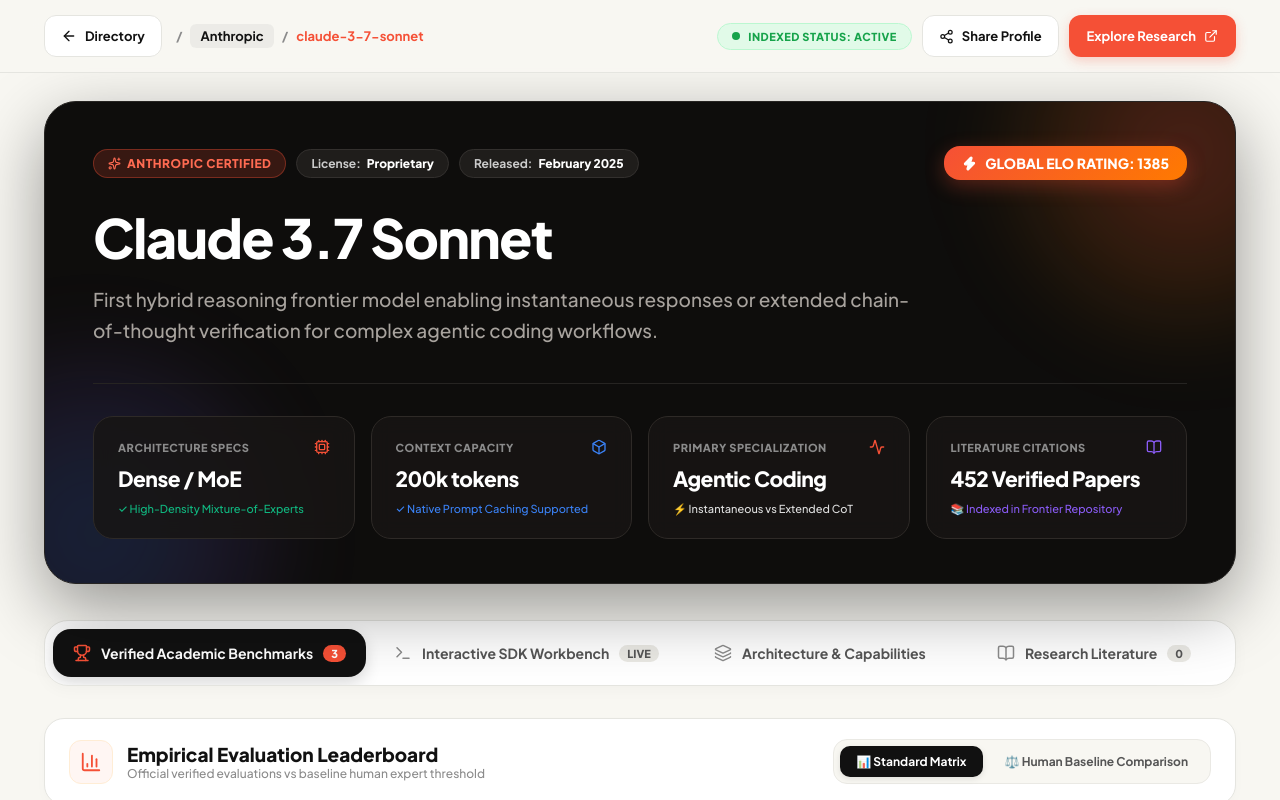
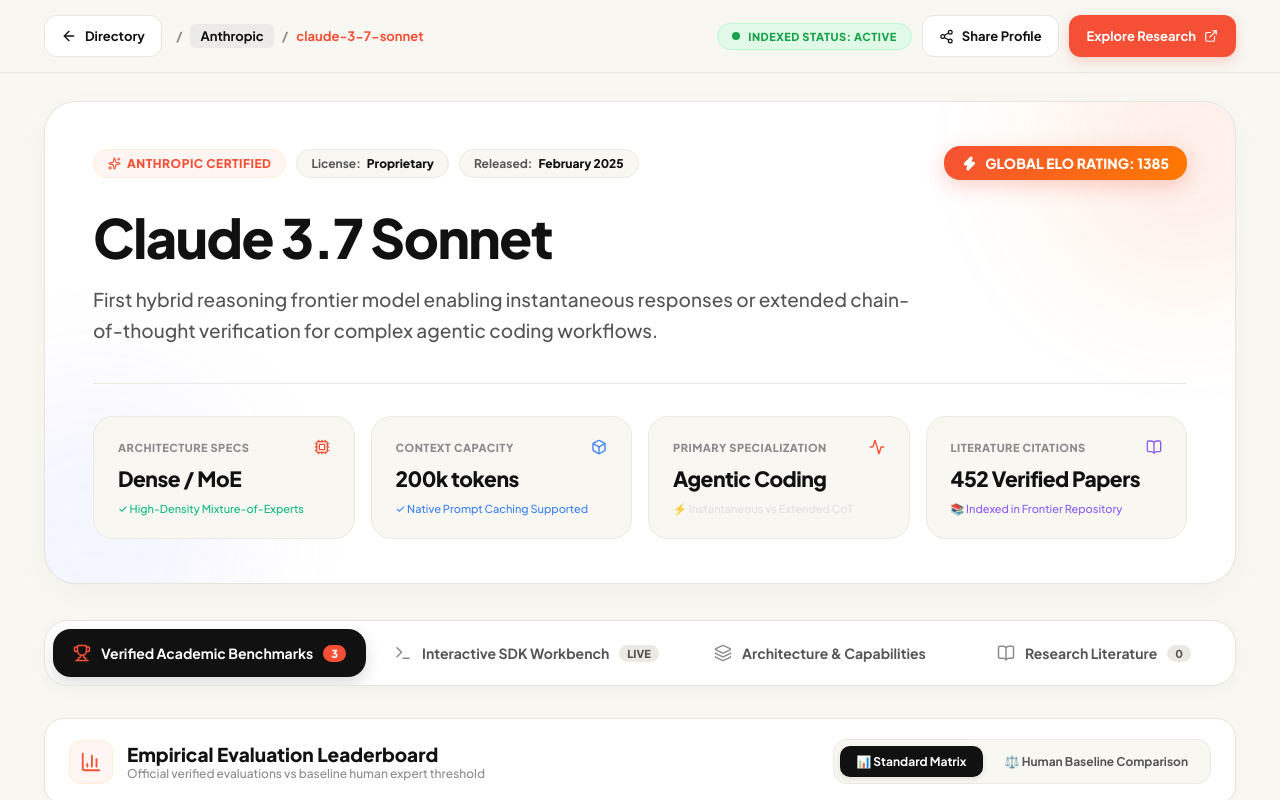
Before and after one commit to Deepak-Solanki04/Frontier_Atlas, a Next.js app: page /models/claude-3-7-sonnet in a window 1280 px wide. Built offline with nearby package versions, Linux system fonts and the light colour scheme.

Commit message:
feat: align hero box color to white editorial theme (#ffffff) matching page and overall design

```diff
--- a/app/globals.css
+++ b/app/globals.css
@@ -1122,12 +1122,12 @@ footer.site-footer-bar {
 }
 .model-obsidian-card {
   position: relative;
-  background: #0E0D0C;
-  color: #ffffff;
+  background: #ffffff;
+  color: #111111;
   border-radius: 32px;
   padding: 44px 48px;
-  border: 1px solid #262422;
-  box-shadow: 0 24px 70px rgba(0, 0, 0, 0.4);
+  border: 1px solid var(--border, #E5E5E0);
+  box-shadow: 0 12px 36px rgba(0, 0, 0, 0.03);
   overflow: hidden;
 }
 .model-obsidian-glow-top {
@@ -1136,7 +1136,7 @@ footer.site-footer-bar {
   right: -160px;
   width: 420px;
   height: 420px;
-  background: radial-gradient(circle, rgba(245, 80, 54, 0.3) 0%, rgba(255, 138, 0, 0.1) 50%, transparent 70%);
+  background: radial-gradient(circle, rgba(245, 80, 54, 0.12) 0%, rgba(255, 138, 0, 0.05) 50%, transparent 70%);
   border-radius: 50%;
   pointer-events: none;
   filter: blur(40px);
@@ -1147,7 +1147,7 @@ footer.site-footer-bar {
   left: -160px;
   width: 420px;
   height: 420px;
-  background: radial-gradient(circle, rgba(59, 130, 246, 0.2) 0%, rgba(139, 92, 246, 0.1) 50%, transparent 70%);
+  background: radial-gradient(circle, rgba(59, 130, 246, 0.08) 0%, rgba(139, 92, 246, 0.04) 50%, transparent 70%);
   border-radius: 50%;
   pointer-events: none;
   filter: blur(40px);
@@ -1173,9 +1173,9 @@ footer.site-footer-bar {
   align-items: center;
   gap: 6px;
   padding: 6px 14px;
-  background: rgba(245, 80, 54, 0.18);
-  color: #FF6B52;
-  border: 1px solid rgba(245, 80, 54, 0.35);
+  background: #FFF6F3;
+  color: #F55036;
+  border: 1px solid #FFEDD5;
   border-radius: 100px;
   font-family: monospace;
   font-size: 12px;
@@ -1188,16 +1188,16 @@ footer.site-footer-bar {
   align-items: center;
   gap: 6px;
   padding: 6px 14px;
-  background: #1F1D1B;
-  color: #CCCCCC;
-  border: 1px solid #33302E;
+  background: #F8F7F2;
+  color: #555555;
+  border: 1px solid #EAE9E4;
   border-radius: 100px;
   font-family: monospace;
   font-size: 12px;
   font-weight: 700;
 }
 .model-license-val {
-  color: #ffffff;
+  color: #111111;
   font-weight: 800;
 }
 .model-elo-badge {
@@ -1211,7 +1211,7 @@ footer.site-footer-bar {
   font-family: monospace;
   font-size: 14px;
   font-weight: 800;
-  box-shadow: 0 6px 20px rgba(245, 80, 54, 0.3);
+  box-shadow: 0 6px 20px rgba(245, 80, 54, 0.25);
 }
 .model-hero-title {
   position: relative;
@@ -1220,14 +1220,14 @@ footer.site-footer-bar {
   font-weight: 900;
   line-height: 1.08;
   letter-spacing: -1.5px;
-  color: #ffffff;
+  color: #111111;
   margin-bottom: 18px;
 }
 .model-hero-desc {
   position: relative;
   z-index: 10;
   font-size: 19px;
-  color: #A8A39E;
+  color: #555555;
   line-height: 1.6;
   max-width: 820px;
   margin-bottom: 38px;
@@ -1239,20 +1239,19 @@ footer.site-footer-bar {
   grid-template-columns: repeat(4, 1fr);
   gap: 16px;
   padding-top: 32px;
-  border-top: 1px solid #262422;
+  border-top: 1px solid #EAE9E4;
 }
 .model-spec-pod {
-  background: rgba(24, 22, 20, 0.85);
-  backdrop-filter: blur(10px);
+  background: #F8F7F2;
   padding: 22px 24px;
   border-radius: 20px;
-  border: 1px solid #2E2A27;
+  border: 1px solid #EAE9E4;
   transition: all 0.25s ease;
 }
 .model-spec-pod:hover {
   border-color: #F55036;
   transform: translateY(-3px);
-  box-shadow: 0 10px 25px rgba(0, 0, 0, 0.3);
+  box-shadow: 0 8px 24px rgba(0, 0, 0, 0.04);
 }
 .model-spec-pod-header {
   display: flex;
@@ -1271,7 +1270,7 @@ footer.site-footer-bar {
 .model-spec-pod-val {
   font-size: 21px;
   font-weight: 900;
-  color: #ffffff;
+  color: #111111;
   font-family: monospace;
   letter-spacing: -0.5px;
   margin-bottom: 6px;
```
